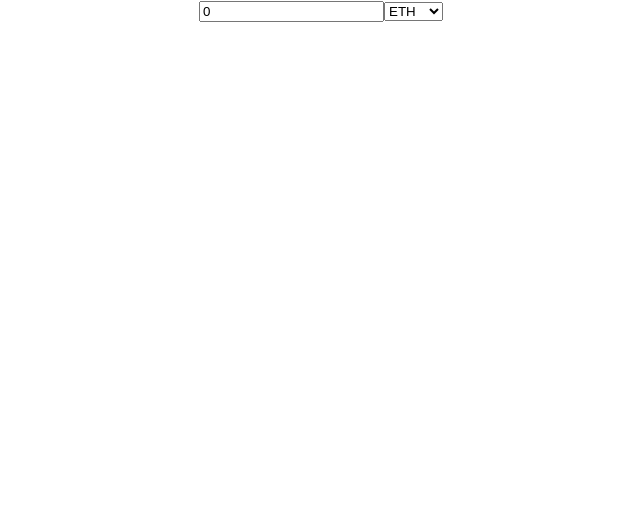
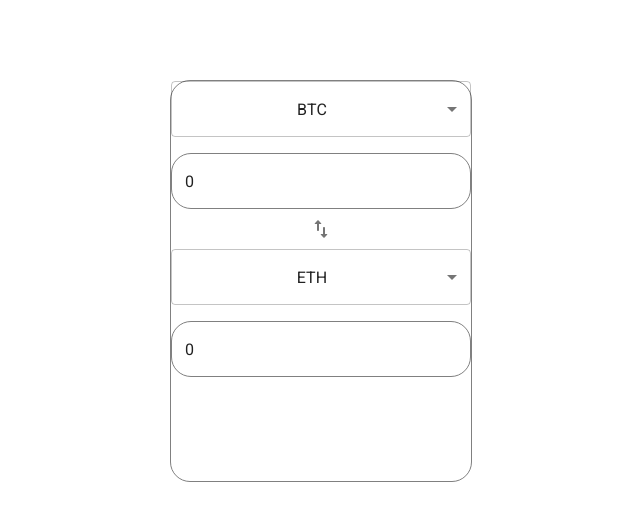
Before and after one commit to evaabsalyamova/crypto-app, a React (Create React App) app: page / in a window 1280 px wide. Shown: the top 520 px of the page, without its empty margins (319-959 px from the left). Built offline with nearby package versions, Linux system fonts and the light colour scheme.

Commit message:
Use MUI components for `CryptoConverter`

```diff
--- a/src/components/CryptoConverter/index.tsx
+++ b/src/components/CryptoConverter/index.tsx
@@ -1,24 +1,77 @@
+import {
+  Box,
+  IconButton,
+  MenuItem,
+  Select,
+  Stack,
+  TextField,
+} from "@mui/material";
 import { useState } from "react";
+import SwapVertRoundedIcon from "@mui/icons-material/SwapVertRounded";
 
 const CryptoConverter = () => {
-  const [selectedCrypto, setSelectedCrypto] = useState("ETH");
-  const [inputValue, setInputValue] = useState(0);
+  const [sourceCurrency, setSourceCurrency] = useState("bitcoin");
+  const [targetCurrency, setTargetCurrency] = useState("eth");
+  const [amount, setAmount] = useState("0");
   return (
-    <div>
-      <input
-        type="number"
-        value={inputValue}
-        onChange={(e) => setInputValue(Number(e.target.value))}
-      />
-      <select
-        value={selectedCrypto}
-        onChange={(e) => setSelectedCrypto(e.target.value)}
-      >
-        <option value="USDT">USDT</option>
-        <option value="BTC">BTC</option>
-        <option value="ETH">ETH</option>
-      </select>
-    </div>
+    <Box
+      component="section"
+      sx={{
+        width: 300,
+        height: 400,
+        m: "auto",
+        mt: 10,
+        border: "1px solid grey",
+        borderRadius: 5,
+      }}
+    >
+      <Stack sx={{ gap: 2 }}>
+        <Select
+          value={sourceCurrency}
+          onChange={(e) => setSourceCurrency(e.target.value)}
+        >
+          <MenuItem value="bitcoin">BTC</MenuItem>
+          <MenuItem value="eth">ETH</MenuItem>
+          <MenuItem value="usd">USDT</MenuItem>
+        </Select>
+        <TextField
+          type="number"
+          value={amount}
+          onChange={(e) => setAmount(e.target.value)}
+          sx={{
+            "& .MuiOutlinedInput-notchedOutline": {
+              border: "1px solid grey",
+              borderRadius: 5,
+            },
+          }}
+        />
+      </Stack>
+      <IconButton>
+        <SwapVertRoundedIcon />
+      </IconButton>
+      <Stack sx={{ gap: 2 }}>
+        <Select
+          value={targetCurrency}
+          onChange={(e) => setTargetCurrency(e.target.value)}
+        >
+          <MenuItem value="bitcoin">BTC</MenuItem>
+          <MenuItem value="eth">ETH</MenuItem>
+          <MenuItem value="usd">USDT</MenuItem>
+        </Select>
+        <TextField
+          type="number"
+          variant="outlined"
+          value={amount}
+          onChange={(e) => setAmount(e.target.value)}
+          sx={{
+            "& .MuiOutlinedInput-notchedOutline": {
+              border: "1px solid grey",
+              borderRadius: 5,
+            },
+          }}
+        />
+      </Stack>
+    </Box>
   );
 };
 
```
